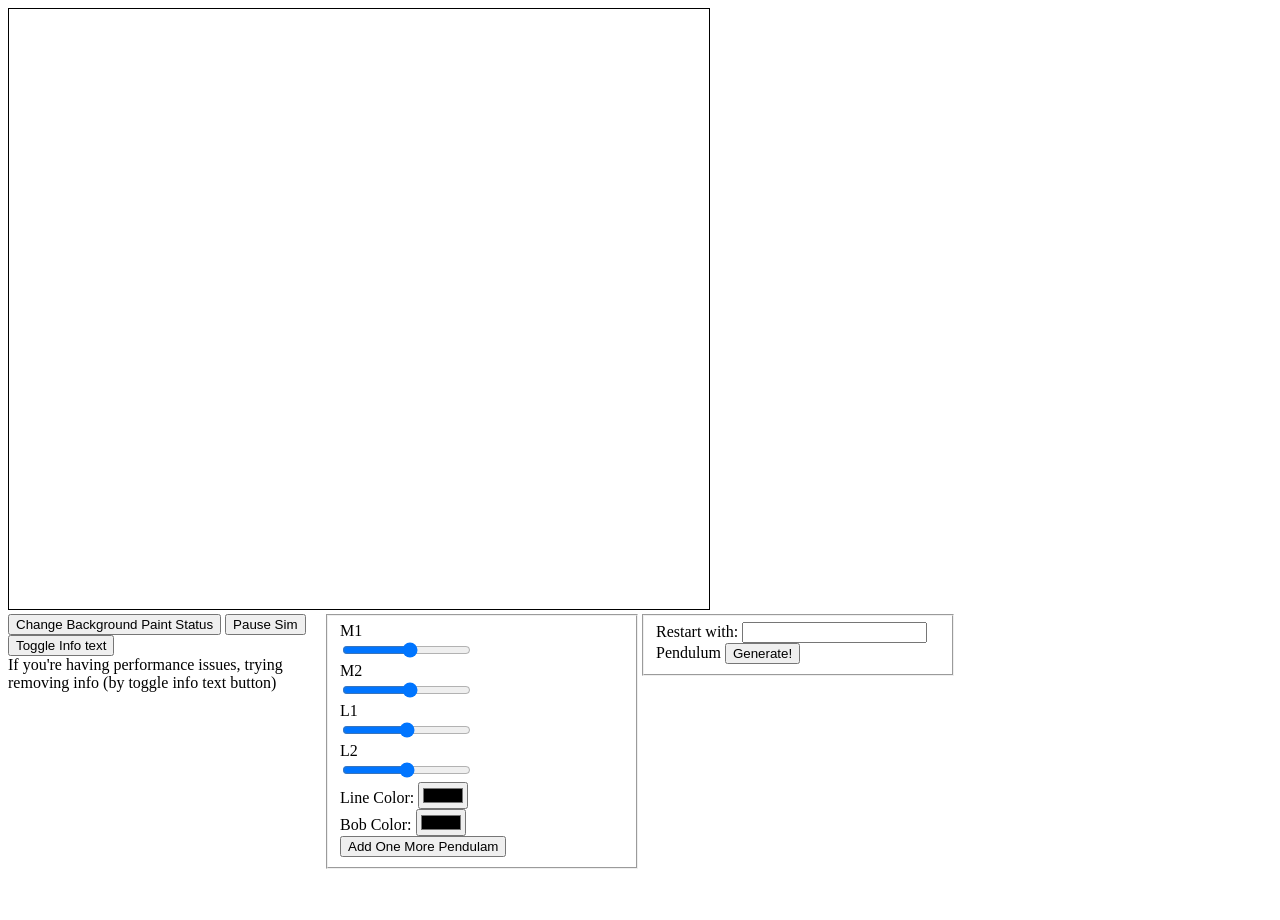
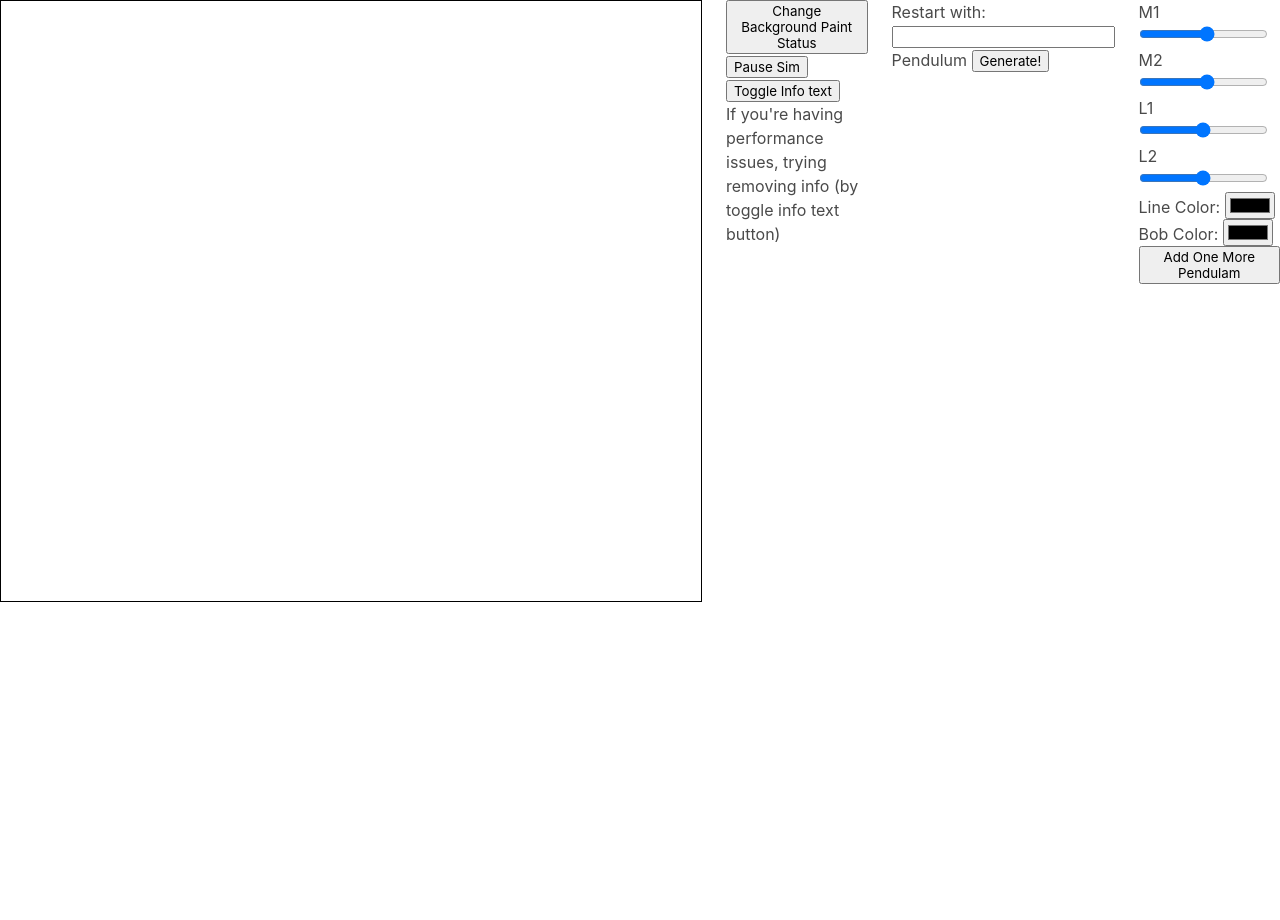
Before and after one commit to srirajshukla/double-pendulam-visualisation, a website built with webpack: page www/index.html in a window 1280 px wide. After the commit the page ends 800 px from the top, so only its background shows below. Built offline with nearby package versions, Linux system fonts and the light colour scheme; what dp-vis would draw is missing.

Commit message:
Changed some ui elements

```diff
--- a/www/index.html
+++ b/www/index.html
@@ -9,13 +9,14 @@
       border: 1px solid black;
     }
   </style>
-  <link rel="stylesheet" href="style.css" type="text/css">
+  <!-- <link rel="stylesheet" href="style.css" type="text/css"> -->
+  <link rel="stylesheet" href="https://cdn.jsdelivr.net/npm/bulma@0.9.3/css/bulma.min.css">
 </head>
 
 <body>
-  <div class="grid-container">
+  <div class="columns grid-container">
 
-    <div class="Pendulam-Viewport">
+    <div class="column Pendulam-Viewport">
       <canvas id="pendulam" aria-label="This Canvas displays the simulation of multiple double pendulams and how even
       small changes in starting variables greatly change the motion of these objects.">
         This Canvas displays the simulation of multiple double pendulams and how even
@@ -23,11 +24,8 @@
       </canvas>
     </div>
 
-    <div class="Pendulam-Info">
-      <div id="info"></div>
-    </div>
-
-    <div class="Change-Background">
+  <!-- <div class="columns"> -->
+    <div class="column Change-Background">
       <button id="change_backgound">Change Background Paint Status</button>
       <button id="pause_background">Pause Sim</button>
       <button id="toggle_info_text">Toggle Info text</button>
@@ -35,16 +33,16 @@
       If you're having performance issues, trying removing info (by toggle info text button)
     </div>
 
-    <div class="New-Background">
+    <div class="column New-Background">
       <fieldset>
         <label for="new_random_gen">Restart with: </label>
-        <input type="number" id = "new_random_gen" name="new_random_gen" min="0">
+        <input type="number" id="new_random_gen" name="new_random_gen" min="0">
         Pendulum
         <button id="gen_new_bg">Generate!</button>
       </fieldset>
     </div>
 
-    <div class="Add-More-Pendulam">
+    <div class="column Add-More-Pendulam">
       <fieldset>
         <div class="params">
           <label for="m1cntrl">M1 </label> <br>
@@ -68,10 +66,17 @@
         <button id="new_pendulam">Add One More Pendulam</button>
       </fieldset>
     </div>
-
+  <!-- </div> -->
 </div>
 
-  <noscript>This page contains webassembly and javascript content, please enable javascript in your browser.</noscript>
+  <div class="columns">
+    <div class="column Pendulam-Info">
+      <div id="info"></div>
+    </div>
+  </div>
+
+  <noscript>This page contains webassembly and javascript content, please enable javascript in your
+    browser.</noscript>
   <script src="./bootstrap.js"></script>
 </body>
 
--- a/www/index.js
+++ b/www/index.js
@@ -45,7 +45,7 @@ let originX = 350;
 let originY = 300;
 let paint_background = false;
 let pause = false;
-let print_info = true;
+let print_info = false;
 
 /*
 function that draws on each frame
```
Also changed, not shown: www/app.js (added, +13 -0 lines), 1 other file. Lines whose indentation alone changed are shown as unchanged.
